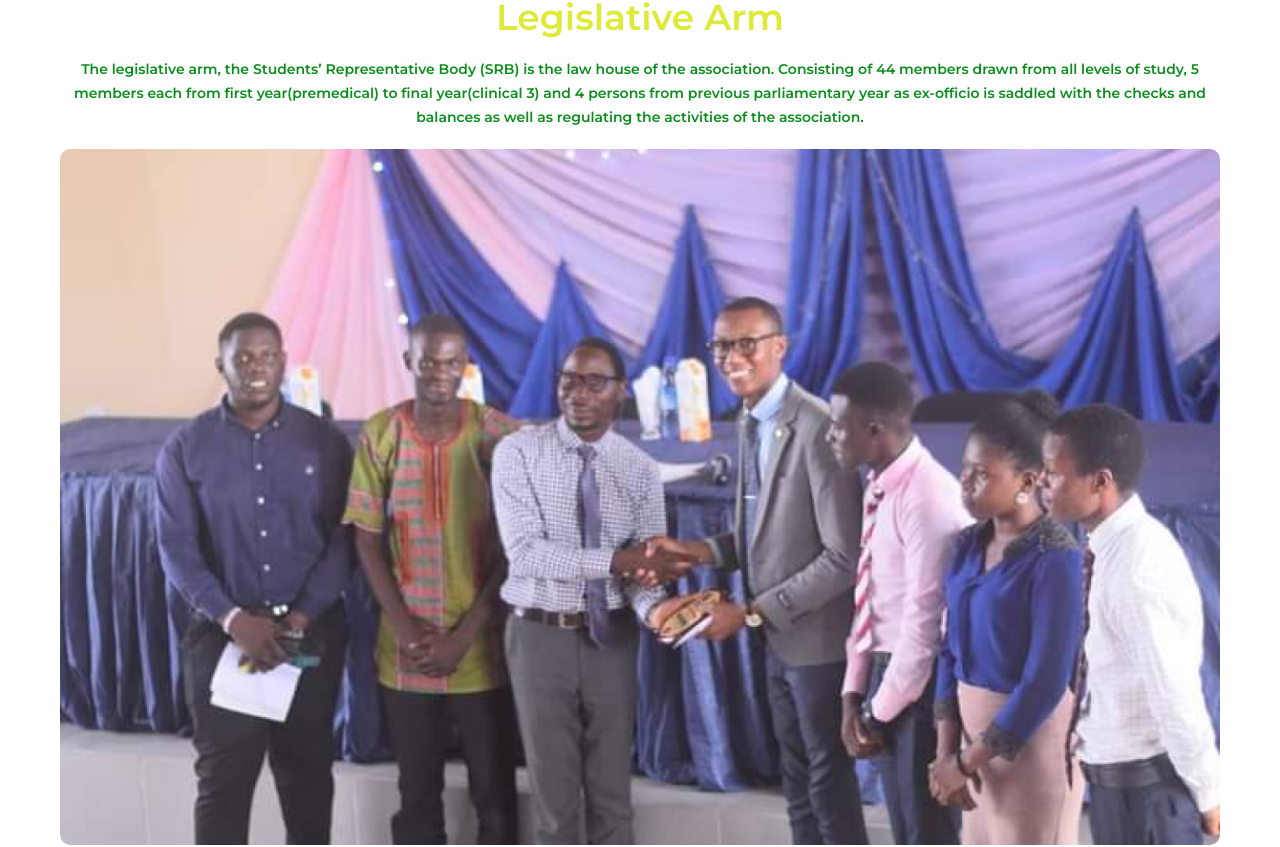
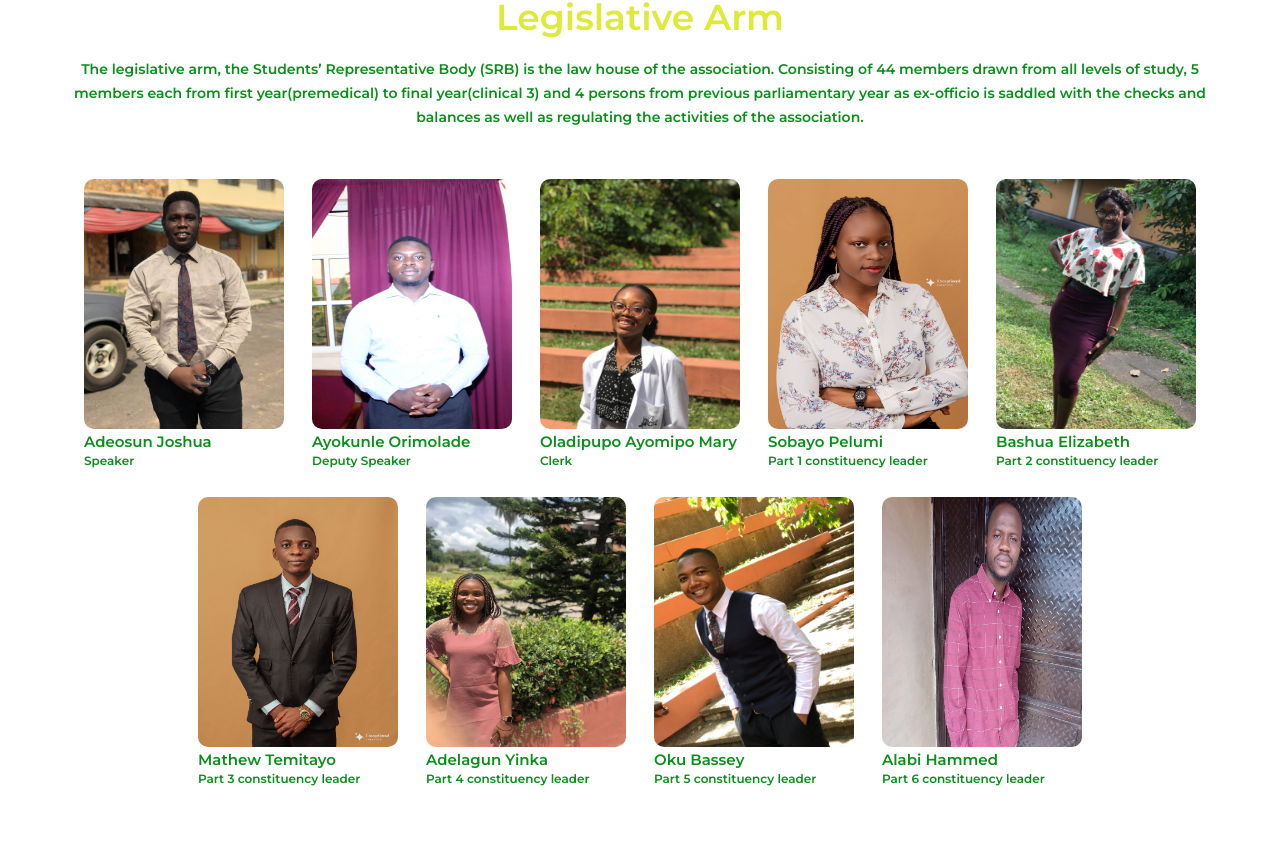
Before and after one commit to seyimarv/ifumsa-website, a React (Create React App) app: page /structure in a window 1280 px wide. Shown: the part 1828-2675 px from the top of the page. Built offline with nearby package versions, Linux system fonts and the light colour scheme.

Commit message:
updated leadership

```diff
--- a/src/pages/Leadership/index.js
+++ b/src/pages/Leadership/index.js
@@ -140,7 +140,7 @@ const Leadership = () => {
           })}
         </div>
       </GridContainer>
-      <GridContainer>
+      {/* <GridContainer>
         <Typograpghy
           color={colors.secondary}
           size="3.6rem"
@@ -175,7 +175,7 @@ const Leadership = () => {
             })}
           </div>
         </Typograpghy>
-      </GridContainer>
+      </GridContainer> */}
       {/* <GridContainer>
         <Typograpghy
           color={colors.secondary}
--- a/src/pages/Structure/index.js
+++ b/src/pages/Structure/index.js
@@ -3,7 +3,7 @@ import { Container } from "react-bootstrap";
 import styled from "styled-components";
 import { colors } from "../../styles/colors";
 import AboutImage from "../../Images/about.png";
-import ActivitiesImage from "../../Images/ActivitiesImage.png";
+import { SRBleadership } from "../Leadership/utils";
 import Typograpghy from "../../components/Typography/Typograpghy";
 import { devices } from "../../styles/mediaQueries";
 import ExecutivesImage from "../../Images/Executives.jpg";
@@ -39,6 +39,60 @@ const Section1 = styled.div`
       font-size: 3rem;
       line-height: 3rem;
     }
+  }
+`;
+
+const Member = styled.div`
+  width: 20rem;
+
+  .image {
+    min-height: 25rem;
+  }
+  img {
+    width: 100%;
+    height: 25rem;
+    border-radius: 1.1rem;
+  }
+  @media ${devices.phone} {
+    width: 100%;
+    margin-bottom: 3rem;
+
+    img {
+      height: auto;
+    }
+  }
+`;
+
+const GridContainer = styled.div`
+
+  @media ${devices.phone} {
+    margin: 0rem 2rem;
+
+    .name {
+      font-size: 2.2rem !important;
+      margin-top: 1rem;
+      line-height: 2.4rem !important;
+    }
+    .title {
+      font-size: 1.8rem !important;
+      margin-top: 1rem;
+      line-height: 2.4rem !important;
+    }
+  }
+  .grid {
+    padding-top: 1rem;
+    padding-bottom: 7rem;
+    display: flex;
+    flex-wrap: wrap;
+    gap: 2.8rem;
+    padding-top: 3rem;
+    justify-content: center;
+  }
+  :not(:last-child) {
+    border-bottom: 1px solid ${colors.primary};
+  }
+  :not(:first-child) {
+    padding-top: 0rem;
   }
 `;
 
@@ -143,7 +197,35 @@ function index() {
             year as ex-officio is saddled with the checks and balances as well
             as regulating the activities of the association.
           </Typograpghy>
-          <Picture src={ActivitiesImage} className="activities-image" />
+          <GridContainer>
+            <div className="grid">
+              {SRBleadership.map((data) => {
+                return (
+                  <Member>
+                    <img alt="ima" src={data.image} key={data.title} />
+                    <Typograpghy
+                      size="1.5rem"
+                      lineHeight="1.6rem"
+                      fontWeight="700"
+                      mt=".5rem"
+                      className="name"
+                    >
+                      {data.name}
+                    </Typograpghy>
+                    <Typograpghy
+                      mt=".3rem"
+                      lineHeight="1.6rem"
+                      size="1.2rem"
+                      fontWeight="500"
+                      className="title"
+                    >
+                      {data.title}
+                    </Typograpghy>
+                  </Member>
+                );
+              })}
+            </div>
+          </GridContainer>
         </EachSection>
       </BodyContainer>
     </Wrapper>
```
